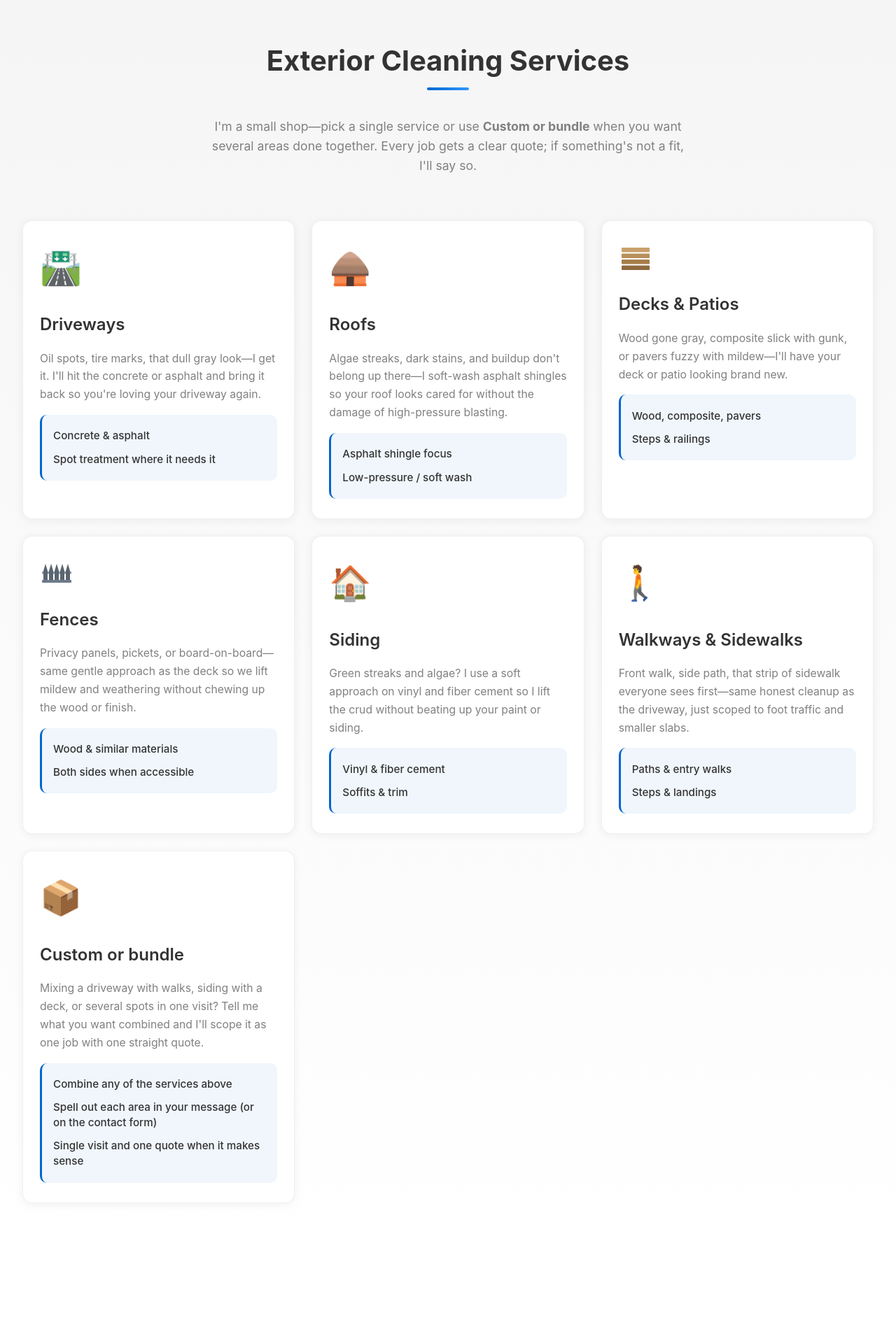
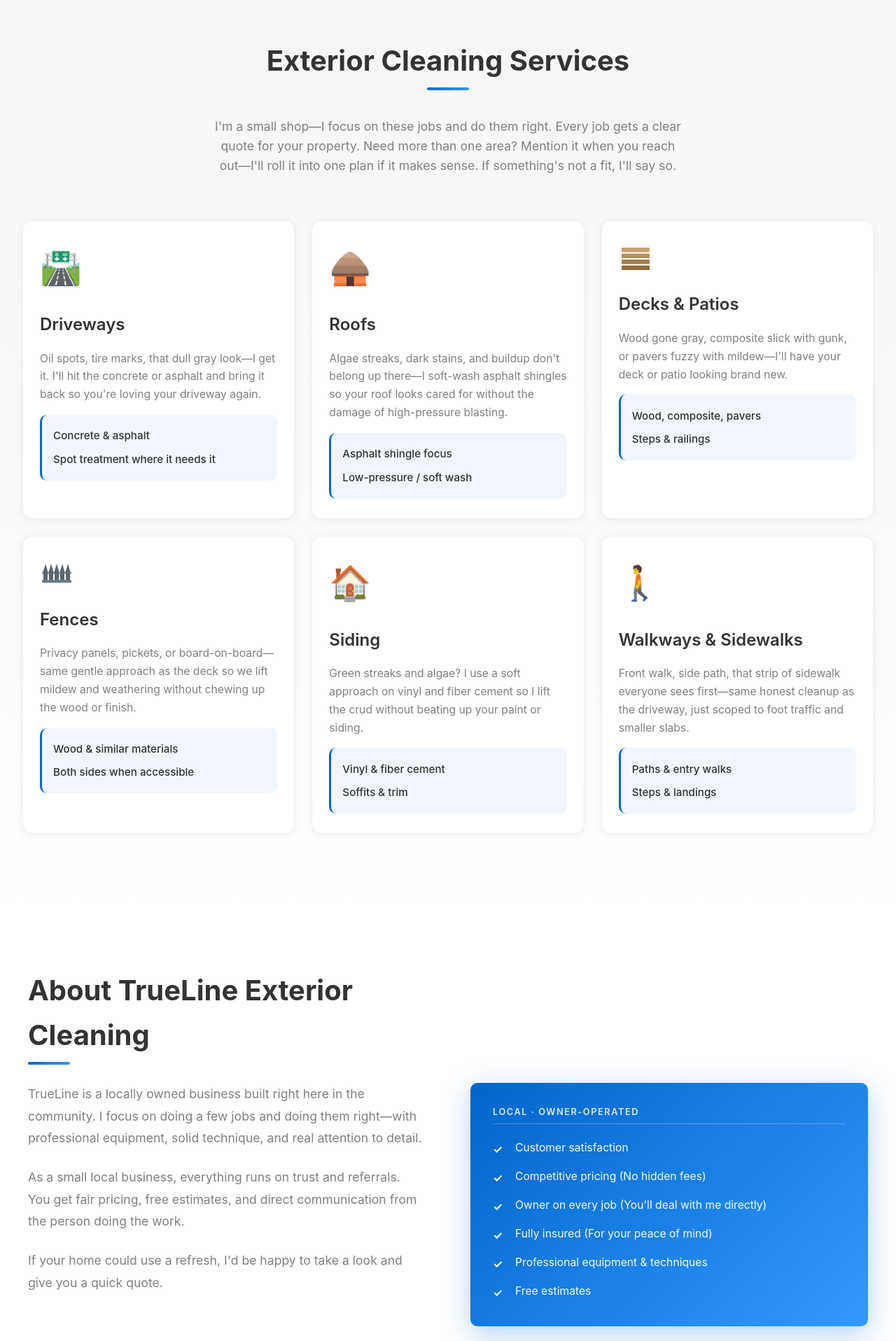
Before and after one commit to Captain8Ten/TrueLineExteriorCleaning, a React (Vite) app: page / in a window 1280 px wide. Shown: the part 841-2758 px from the top of the page at 70% size. Built offline with nearby package versions, Linux system fonts and the light colour scheme; no server answers.

Commit message:
Updates to the services cards.

```diff
--- a/src/components/Services.jsx
+++ b/src/components/Services.jsx
@@ -68,17 +68,6 @@
       description:
         'Front walk, side path, that strip of sidewalk everyone sees first—same honest cleanup as the driveway, just scoped to foot traffic and smaller slabs.',
       features: ['Paths & entry walks', 'Steps & landings']
-    },
-    {
-      icon: '📦',
-      title: 'Custom or bundle',
-      description:
-        'Mixing a driveway with walks, siding with a deck, or several spots in one visit? Tell me what you want combined and I\'ll scope it as one job with one straight quote.',
-      features: [
-        'Combine any of the services above',
-        'Spell out each area in your message (or on the contact form)',
-        'Single visit and one quote when it makes sense'
-      ]
     }
 ]
 
@@ -89,9 +78,9 @@
         <div className="section-header">
           <h2 className="section-title">Exterior Cleaning Services</h2>
           <p className="section-subtitle">
-            I&apos;m a small shop—pick a single service or use{' '}
-            <strong>Custom or bundle</strong> when you want several areas done together. Every job
-            gets a clear quote; if something&apos;s not a fit, I&apos;ll say so.
+            I&apos;m a small shop—I focus on these jobs and do them right. Every job gets a clear
+            quote for your property. Need more than one area? Mention it when you reach out—I&apos;ll
+            roll it into one plan if it makes sense. If something&apos;s not a fit, I&apos;ll say so.
           </p>
         </div>
 
```
